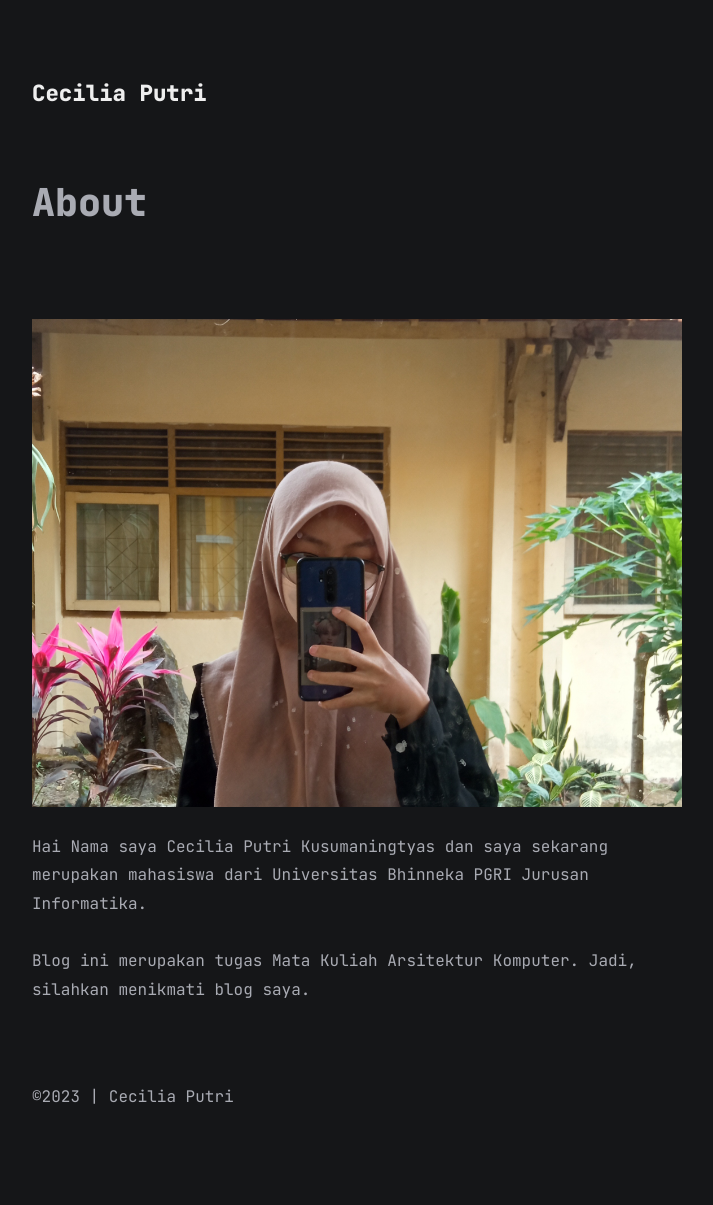
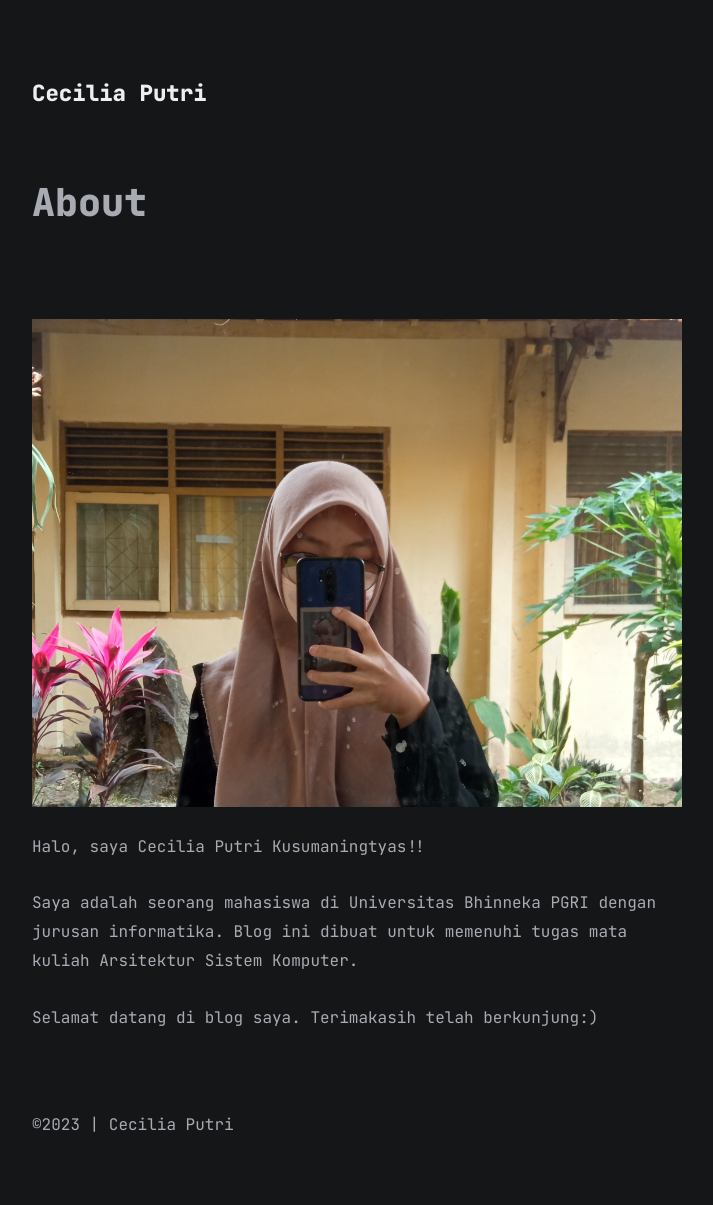
Before and after one commit to shera1402/shera1402.github.io, a Jekyll site: the page built from about.md, in a window 1280 px wide. Shown: the whole page, without its empty margins (283-996 px from the left). Built offline with Jekyll 4.4.1, drawn with Linux system fonts in a browser that asks for light colours; comment, search, counter and statistics services are not loaded; a style sheet for code colours, icons or effects is not loaded; before the commit the page ends 1177 px from its top, so only the background shows below that.

Commit message:
Update about.md

```diff
--- a/about.md
+++ b/about.md
@@ -4,6 +4,8 @@ title: About
 ---
 
 <span style="display:block;text-align:center">![alt](assets/img/fotoku[1].jpg)</span>
-Hai Nama saya Cecilia Putri Kusumaningtyas dan saya sekarang merupakan mahasiswa dari Universitas Bhinneka PGRI Jurusan Informatika.
+Halo, saya Cecilia Putri Kusumaningtyas!!
 
-Blog ini merupakan tugas Mata Kuliah Arsitektur Komputer. Jadi, silahkan menikmati blog saya.
+Saya adalah seorang mahasiswa di Universitas Bhinneka PGRI dengan jurusan informatika. Blog ini dibuat untuk memenuhi tugas mata kuliah Arsitektur Sistem Komputer.
+
+Selamat datang di blog saya. Terimakasih telah berkunjung:)
```
